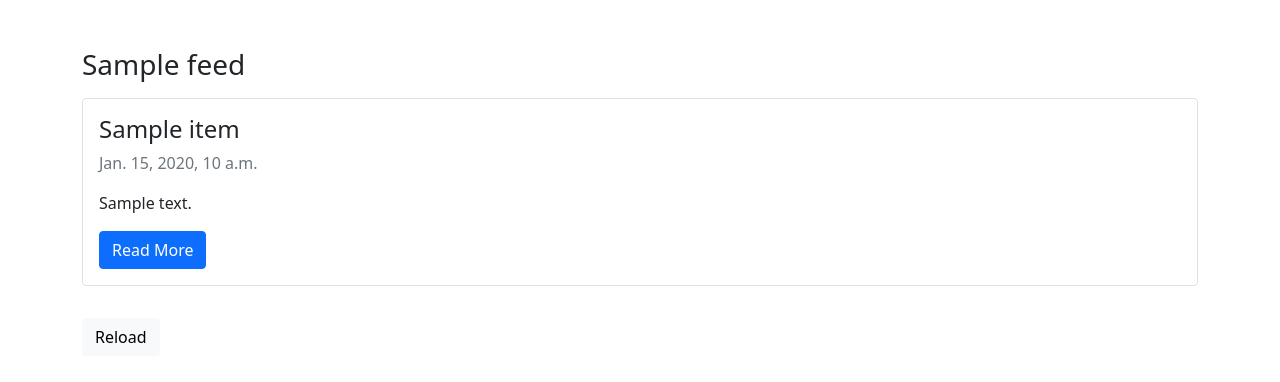
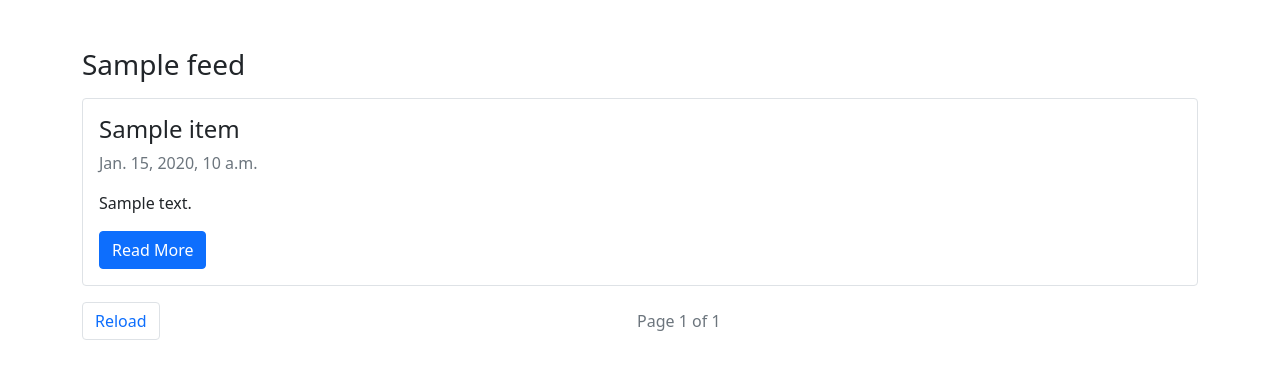
Before and after one commit to ashiwin/rssfeed-django, a Django app: template mysite/feed/templates/feed.html in a window 1280 px wide. Shown: the top 382 px of the page. Run offline with Django 4.2, Linux system fonts and the light colour scheme; the template is opened without the code that fills it: most values are stand-ins (such as "Sample title", 1, 10 or a date in 2020).

Commit message:
Pagination using JavaScript

```diff
--- /dev/null
+++ b/mysite/feed/static/js/styles.js
@@ -0,0 +1,85 @@
+const paginatedList = document.getElementById("paginated-list");
+const listItems = paginatedList.querySelectorAll("div.items");
+const firstButton = document.getElementById("first-button");
+const prevButton = document.getElementById("prev-button");
+const nextButton = document.getElementById("next-button");
+const lastButton = document.getElementById("last-button");
+const reloadButton = document.getElementById("reload-button");
+
+const paginationLimit = 3;
+const pageCount = Math.ceil(listItems.length / paginationLimit);
+
+let currentPage = 1;
+
+const disableButton = (button) => {
+	button.classList.add("d-none");
+	button.setAttribute("disabled", true);
+};
+
+const enableButton = (button) => {
+	button.classList.remove("d-none");
+	button.removeAttribute("disabled");
+};
+
+const handlePageButtonsStatus = () => {
+	if (currentPage === 1) {
+		disableButton(firstButton);
+		disableButton(prevButton);
+	} else {
+		enableButton(firstButton);
+		enableButton(prevButton);
+	}
+	if (pageCount === currentPage || listItems.length === 0) {
+		disableButton(nextButton);
+		disableButton(lastButton);
+	} else {
+		enableButton(nextButton);
+		enableButton(lastButton);
+	}
+};
+
+const handleActivePageNumber = () => {
+	const paginationInfo = document.querySelector("#pagination-info");
+	if (paginationInfo) {
+		paginationInfo.innerHTML = `Page ${currentPage} of ${pageCount}`;
+	}
+};
+
+const setCurrentPage = (pageNum) => {
+	currentPage = pageNum;
+	handleActivePageNumber();
+	handlePageButtonsStatus();
+	const prevRange = (pageNum - 1) * paginationLimit;
+	const currRange = pageNum * paginationLimit;
+	listItems.forEach((item, index) => {
+		if (index >= prevRange && index < currRange) {
+			item.classList.remove("d-none");
+		} else {
+			item.classList.add("d-none");
+		}
+	});
+};
+
+firstButton.addEventListener("click", () => {
+	setCurrentPage(1);
+});
+
+prevButton.addEventListener("click", () => {
+	setCurrentPage(currentPage - 1);
+});
+
+nextButton.addEventListener("click", () => {
+	setCurrentPage(currentPage + 1);
+});
+
+lastButton.addEventListener("click", () => {
+	setCurrentPage(pageCount);
+});
+
+reloadButton.addEventListener("click", function() {
+  location.reload();
+});
+
+handleActivePageNumber();
+handlePageButtonsStatus();
+setCurrentPage(1);
--- a/mysite/feed/templates/feed.html
+++ b/mysite/feed/templates/feed.html
@@ -1,27 +1,38 @@
-<!DOCTYPE html>
+{% load static %}<!DOCTYPE html>
 <html lang="en">
 <head>
 	<meta charset="utf-8">
 	<title>{{ feed.feed.title }}</title>
 	<link rel="stylesheet" href="https://cdn.jsdelivr.net/npm/bootstrap@5.1.3/dist/css/bootstrap.min.css">
 </head>
-
 <body class="container mt-5">
 	<h3 class="mb-3">{{ feed.feed.title }}</h3>
-
+	<div id="paginated-list">
 		{% for item in feed.entries %}
-      <div class="border rounded p-3 mb-3">
+		<div class="items border rounded p-3 mb-3">
 			<h4 class="mb-2">{{ item.title }}</h4>
 			<p class="text-muted">{{ item.published }}</p>
 			<p>{{ item.description }}</p>
 			<a class="btn btn-primary" target="_blank" href="{{ item.guid }}">Read More</a>
 		</div>
 		{% endfor %}
-
+	</div>
 	<div class="d-flex justify-content-between align-items-center">
-    <form method="get" class="my-3">
-      <button class="btn btn-light" type="submit">Reload</button>
-    </form>
+		<button class="btn page-link" id="reload-button" type="submit">Reload</button>
+		<div class="text-center">
+			<span id="pagination-info" class="text-muted"></span>
 		</div>
+		<div>
+			<nav aria-label="Page navigation">
+				<ul class="pagination m-0">
+					<li class="page-item"><button class="page-link" id="first-button" aria-label="First Page"> &laquo; First </button></li>
+					<li class="page-item"><button class="page-link" id="prev-button" aria-label="Previous Page"> &lsaquo; Previous </button></li>
+					<li class="page-item"><button class="page-link" id="next-button" aria-label="Next Page"> Next &rsaquo; </button></li>
+					<li class="page-item"><button class="page-link" id="last-button" aria-label="Last Page"> Last &raquo; </button></li>
+				</ul>
+			</nav>
+		</div>
+	</div>
+  <script src="{% static 'js/styles.js' %}"></script>
 </body>
 </html>
```
Lines whose indentation alone changed are shown as unchanged.
